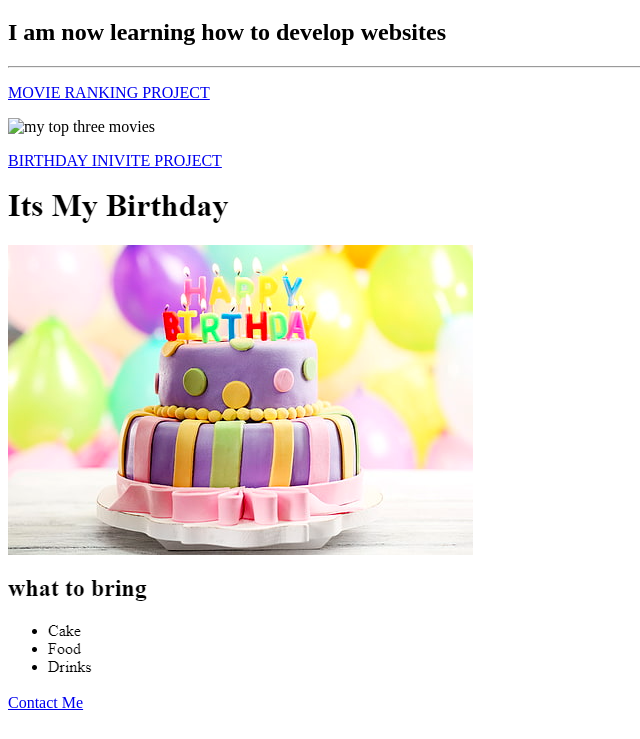
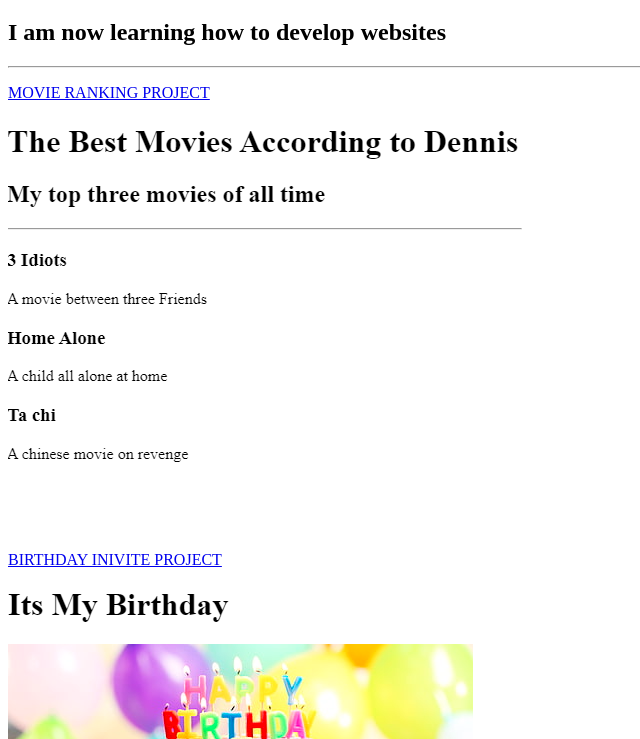
Before and after one commit to Aggrey44/My-portfolio, a plain HTML site: page index.html in a window 1280 px wide. Shown: the part 61-800 px from the top of the page, without its empty margins (0-640 px from the left). Drawn offline with Linux system fonts and the light colour scheme.

Commit message:
Update index.html

```diff
--- a/index.html
+++ b/index.html
@@ -11,7 +11,7 @@
 <H2>I am now learning how to develop websites</H2> <hr>
 
 <p> <a href="./assets/images/movies.PNG"> MOVIE RANKING PROJECT</a></p>
-<img src="./assets/images/movies.PNG/" alt=" my top three movies"> <br>
+<img src="./assets/images/movies.PNG" alt=" my top three movies"> <br>
  <p><a href="./public/birthday-invite.html">BIRTHDAY INIVITE PROJECT</a></p>
 <img src="./assets/images/Birthday.PNG" alt=" movie prject"><br>
 <a href="./public/contact.html">Contact Me</a>
```
